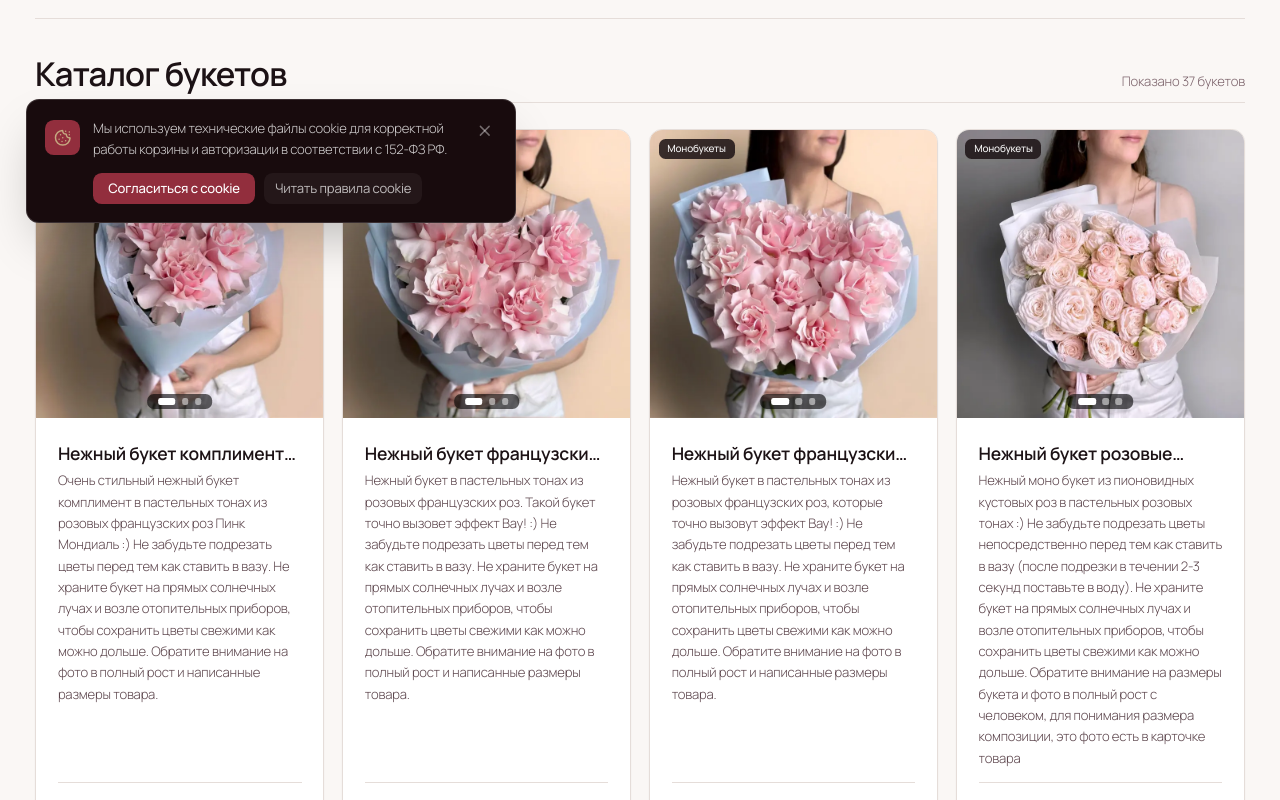
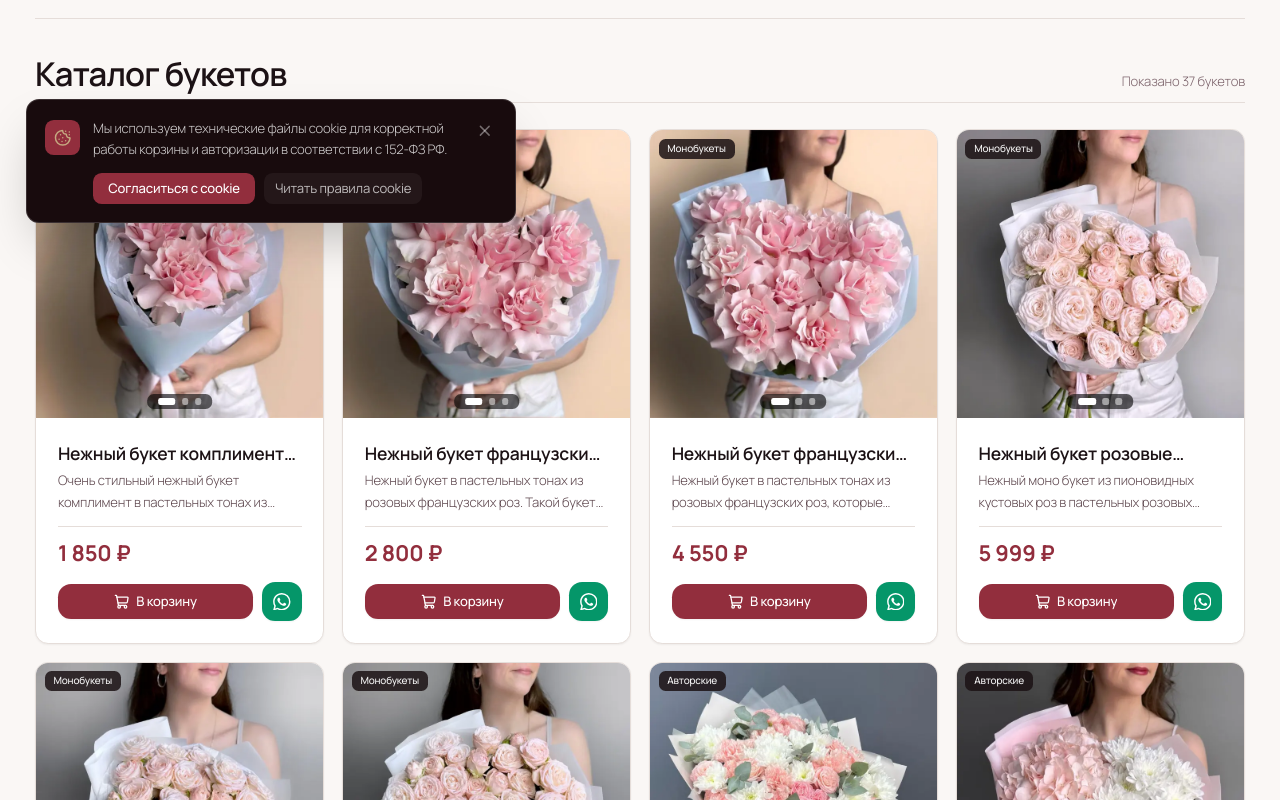
Before and after one commit to nqtq672ss7-create/sophiya, a React (Vite) app: page / in a window 1280 px wide. Shown: the part 560-1360 px from the top of the page. Built offline with nearby package versions, Linux system fonts and the light colour scheme; no server answers.

Commit message:
fix(ui): wrap clamped description in responsive div so line-clamp-2 works on desktop

```diff
--- a/src/components/catalog/BouquetCard.tsx
+++ b/src/components/catalog/BouquetCard.tsx
@@ -111,9 +111,11 @@ export const BouquetCard: React.FC<BouquetCardProps> = ({
             {bouquet.title}
           </h3>
 
-          <p className="hidden sm:block text-xs text-[#5C454C] font-light line-clamp-2 leading-relaxed mb-3">
-            {bouquet.description}
-          </p>
+          <div className="hidden sm:block mb-3">
+            <p className="text-xs text-[#5C454C] font-light line-clamp-2 leading-relaxed">
+              {bouquet.description}
+            </p>
+          </div>
         </div>
 
         {/* Price & Action Row */}
```
